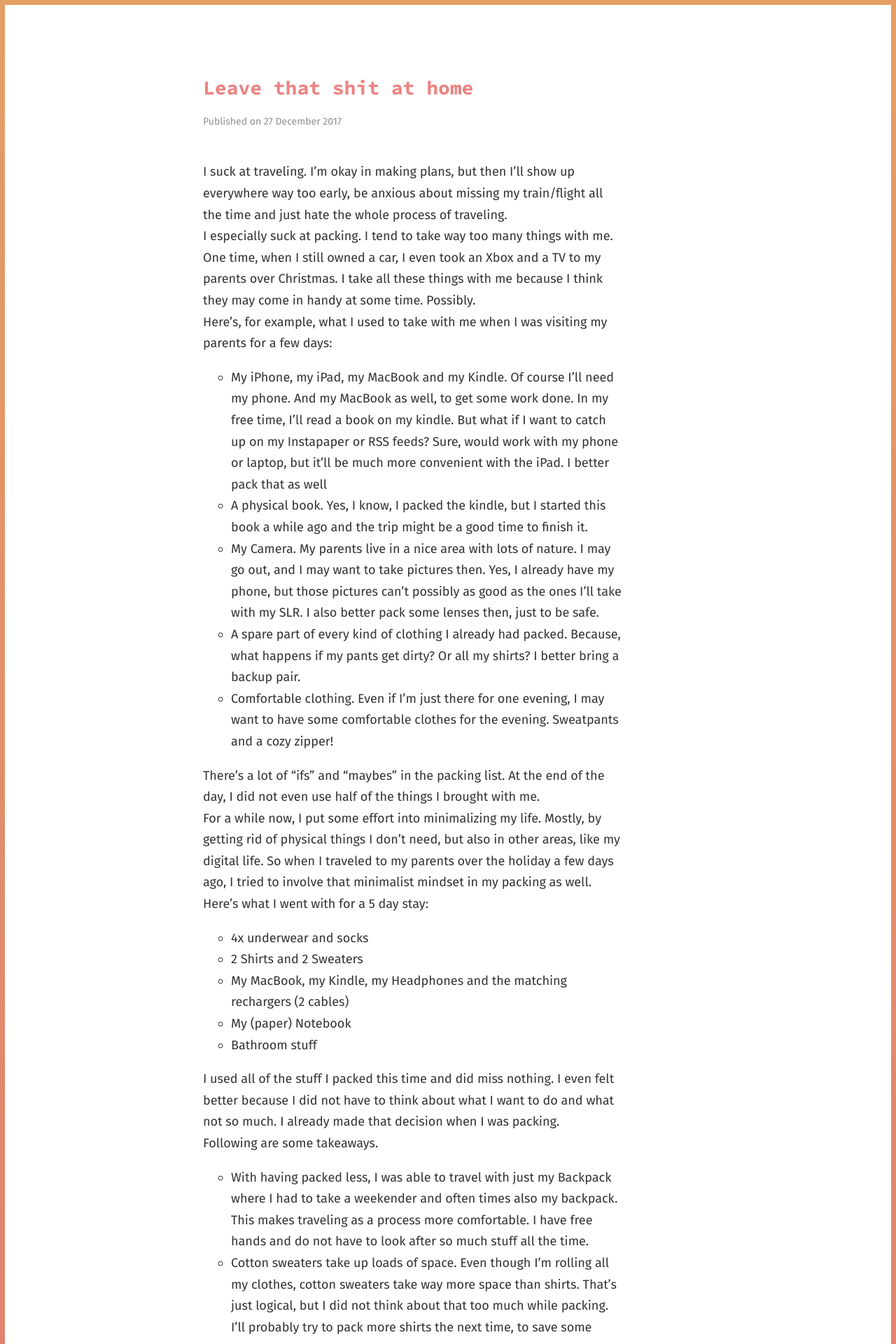
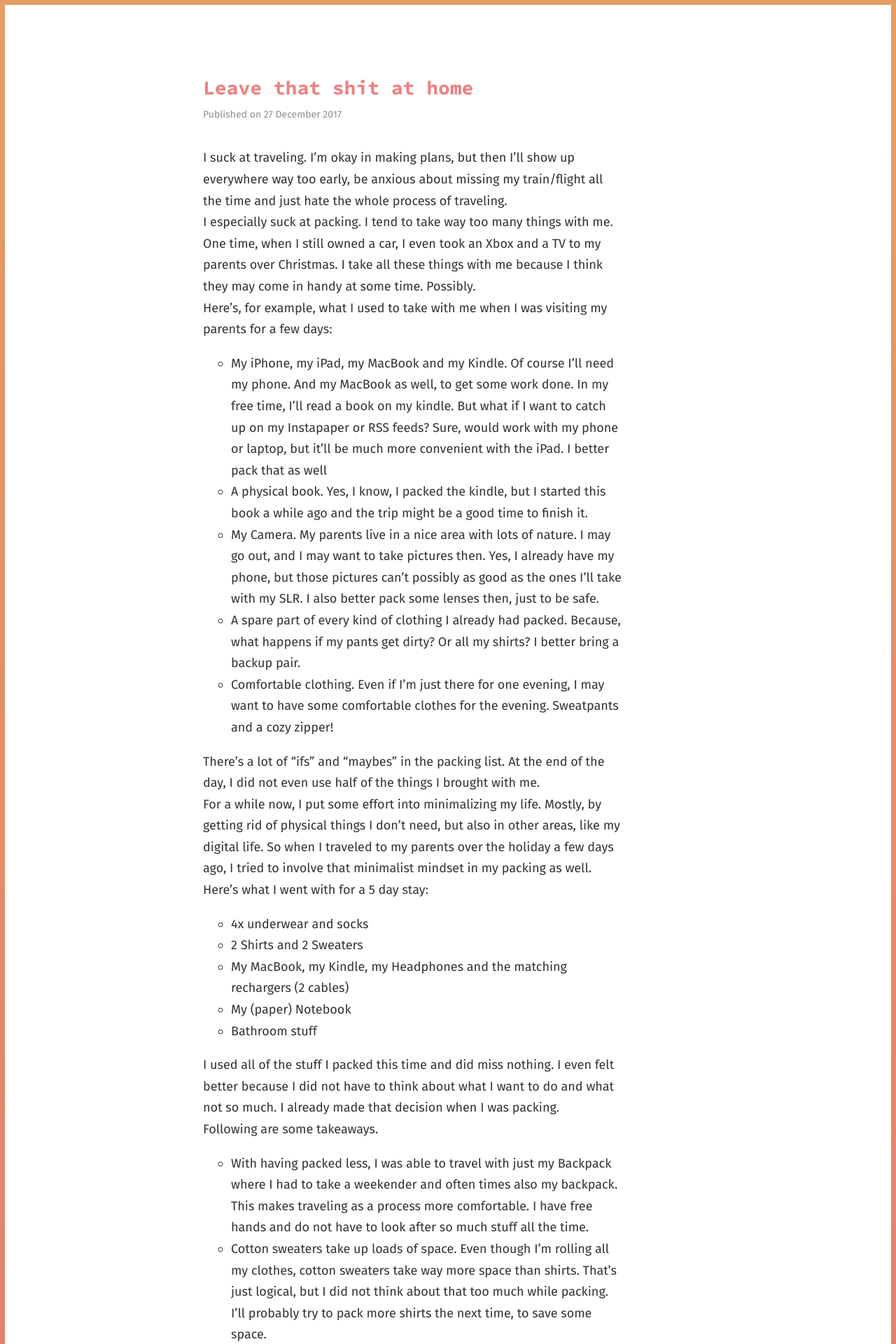
Before and after one commit to Plsr/christianpoplawski.de_dep, a Jekyll site: the page built from articles.html, in a window 1280 px wide. Shown: the top 1920 px of the page at 70% size. Built offline with Jekyll 4.4.1, drawn with Linux system fonts in a browser that asks for light colours; the list of posts is cut into pages by our own code; some of the changed text lies outside the part shown.

Commit message:
Small layout improvement for article headlines

```diff
--- a/_sass/atoms/_article.sass
+++ b/_sass/atoms/_article.sass
@@ -6,7 +6,7 @@
     font-size: $font-size-giant
     font-weight: $font-weight-bold
     line-height: 1.3
-    margin-bottom: 20px
+    margin-bottom: 10px
     color: $color-accent
 
     a
@@ -17,7 +17,7 @@
         color: darken($color-accent, 10)
   &-Meta
     display: inline-block
-    margin-bottom: 30px
+    margin-bottom: 20px
     font-family: $font-family-text
     font-size: $font-size-small
     color: $color-light-grey
```
